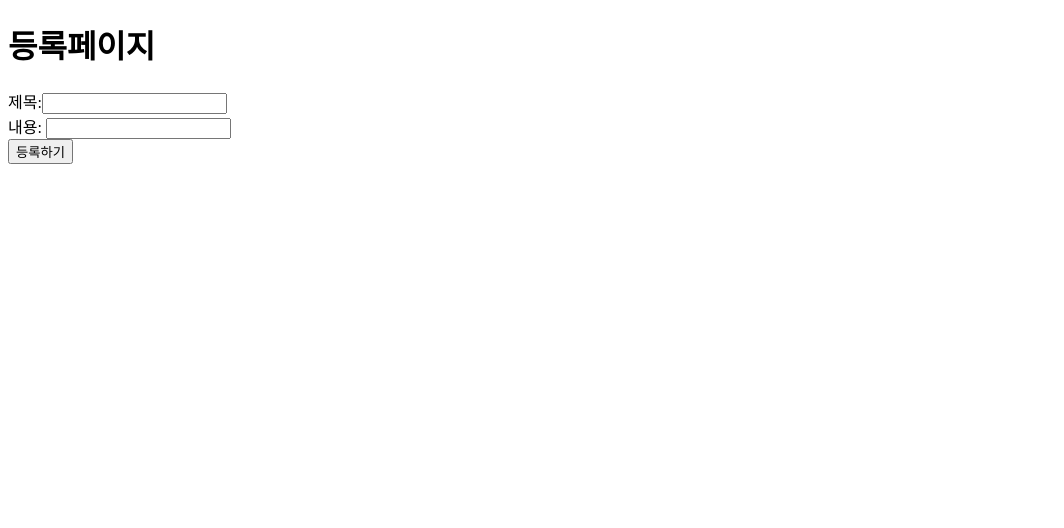
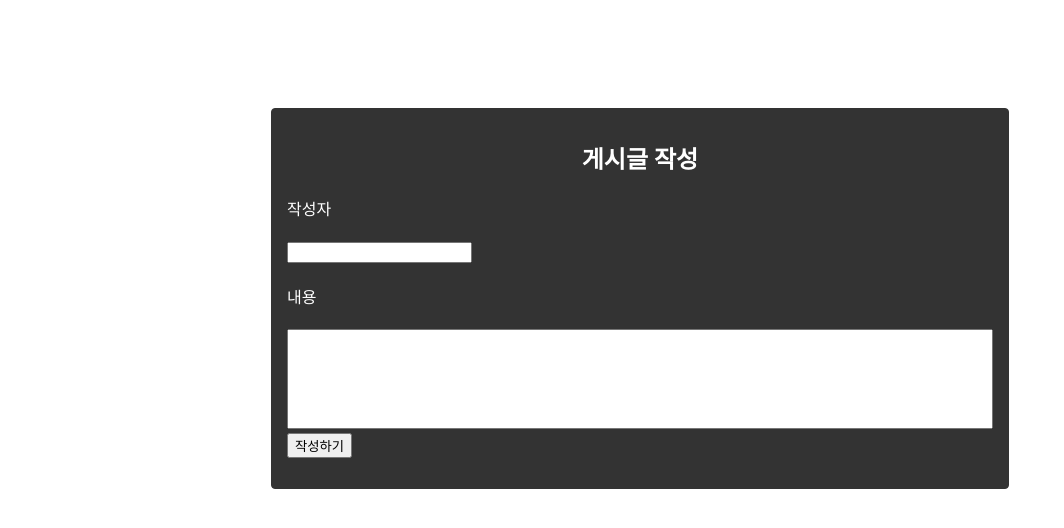
Before and after one commit to collabo-cw/simple_board_frontend, a Next.js app in the folder class/: page /test/new in a window 1280 px wide. Shown: the top 528 px of the page, without its empty margins (0-1064 px from the left). Built offline with nearby package versions, Linux system fonts and the light colour scheme.

Commit message:
ui 변경, props (게시글수정, 작성) 연동

```diff
--- a/class/src/components/units/board/component/index.js
+++ b/class/src/components/units/board/component/index.js
@@ -1,12 +1,22 @@
-import { Button } from "antd"
+import axios from "axios";
+import { useState } from "react";
+import {Container,Wrapper,WrapLogin,Title,H4,Textarea} from '../../../../../styles/new.styles';
+export default function BoardNewPage(props) {
 
-export default function BoardComponent(props){
     return(
-        <div>
-            <h1>{props.isEdit? "수정" :"등록"}페이지</h1>
-            제목:<input type="text"/><br/>
-            내용: <input type="text"/><br/>
-            <button>{props.isEdit? "수정" :"등록"}하기</button>
-        </div>
+        <Container>
+            <Wrapper>
+                <WrapLogin>
+                    <Title>게시글 {props.isEdit? "수정" : "작성"}</Title>
+                    <div>
+                        <H4>작성자</H4>
+                        <input type="text"/>
+                        <H4>내용</H4>
+                        <Textarea type="text" />
+                    </div>
+                    <button>{props.isEdit? "수정" : "작성"}하기</button>
+                </WrapLogin>
+            </Wrapper>
+        </Container>
     )
 }
```
